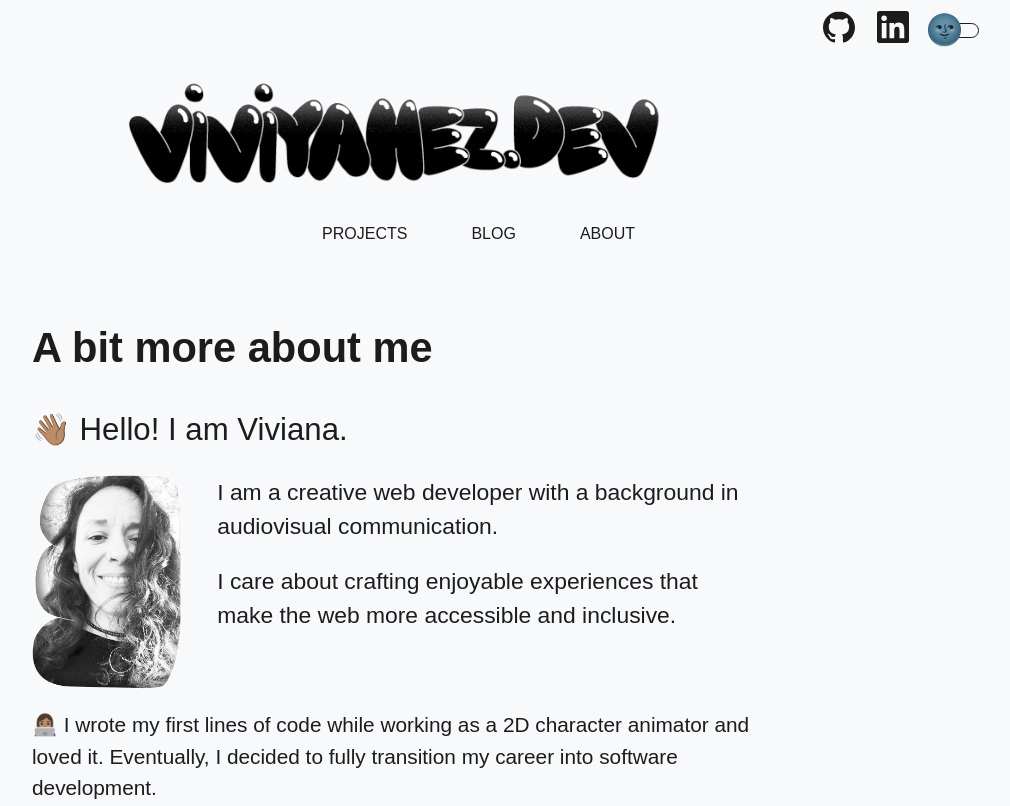
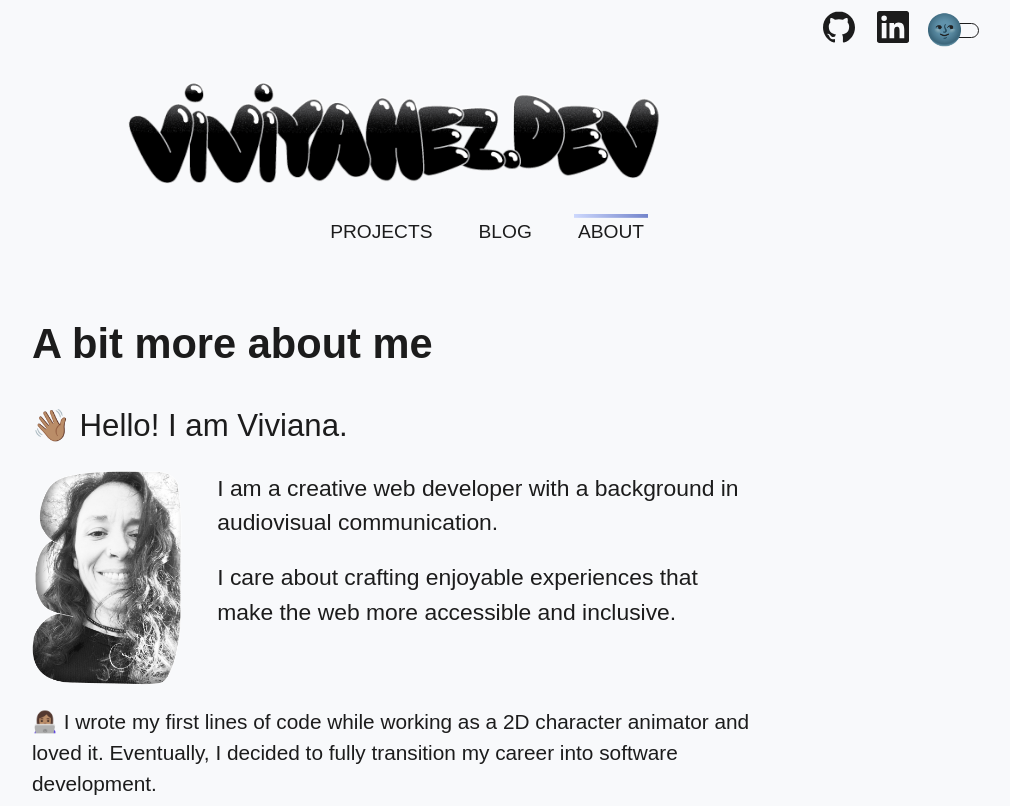
Before and after one commit to vivitt/astro-portfolio, an Astro site: page /about in a window 1280 px wide. Shown: the top 806 px of the page, without its empty margins (248-1258 px from the left). Built offline with nearby package versions, Linux system fonts and the light colour scheme; Astro itself is replaced by a stand-in of ours; a web font is replaced by a local one.

Commit message:
WIP nav bar

```diff
--- a/src/components/Navigation.astro
+++ b/src/components/Navigation.astro
@@ -51,7 +51,6 @@ const projectsPathReg = /(projects)\/*[\S+]*/;
     align-items: center;
     justify-content: center;
     border-radius: 0;
-
     padding-inline-start: 0;
     padding-inline-end: 0;
     --from-padding-end: 0;
@@ -63,12 +62,36 @@ const projectsPathReg = /(projects)\/*[\S+]*/;
   }
 
   .nav__links__link a {
-    padding: 0.5em 2em;
+    font-size: 1.2em;
+    padding: 0.2em;
+    margin: 0 1em;
     text-decoration: none;
     color: var(--color);
+    text-shadow: 0.05em 0 0 var(--bgColor), -0.05em 0 0 var(--bgColor),
+    0 0.05em 0 var(--bgColor), 0 -0.05em 0 var(--bgColor),
+    0.1em 0 0 var(--bgColor), -0.1em 0 0 var(--bgColor),
+    0 0.1em 0 var(--bgColor), 0 -0.1em 0 var(--bgColor);
+    background-image: linear-gradient(to right, var(--light-lilac)
+    0%, var(--lilac) 100%);
+    background-repeat: no-repeat;
+    background-position: 90% 0 20% 100%;
+    background-size: 0% 0.2em;
   }
 
-  .nav__links__link a:hover {
-    text-decoration: underline;
+.active a {
+  background-size: 100% 0.2em;
+
+
+}
+.nav__links__link:not(.active) a:hover {
+
+    animation: wide 500ms forwards;
+  }
+
+
+
+  @keyframes wide {
+   from{ background-size: 0% 0.2em;}
+   to{  background-size: 100% 0.2em;}
   }
 </style>
--- a/src/components/ProjectCard.astro
+++ b/src/components/ProjectCard.astro
@@ -3,7 +3,7 @@ const { content } = Astro.props;
 ---
 
 <li class="link-card">
-	<a href={"/projects/" + content.id} transition:animate="slide" >{content.data.title}</a>
+	<a href={"/projects/" + content.id}  >{content.data.title}</a>
 </li>
 <style>
 	.link-card {
--- a/src/layouts/Layout.astro
+++ b/src/layouts/Layout.astro
@@ -32,7 +32,7 @@ let year = date.getFullYear();
     <title>{title}</title>
 
   </head>
-  <body >
+  <body transition:name="slide">
     <header>
       <div class="header__icons">
         <Social platform="github" username="vivitt" />
--- a/src/styles/global.css
+++ b/src/styles/global.css
@@ -1,14 +1,14 @@
 :root {
   --black: #1c1c1c;
   --white: #f8f9fb;
-  --lilac: #3a446b;
+  --lilac: #7384cb;
   --light-lilac: #cdd8fd;
   --color: var(--black);
   --bgColor: var(--white);
   --colorDark: var(--white);
   --bgColorDark: var(--black);
-  --accColor: var(--light-lilac);
-  --accColorDark: var(--lilac);
+  --accColor: var(--lilac);
+  --accColorDark: var(--light-lilac);
   --navFont: 'Inclusive Sans', sans-serif;
 }
 
```
Also changed, not shown: src/pages/index.astro (+2 -6 lines).
